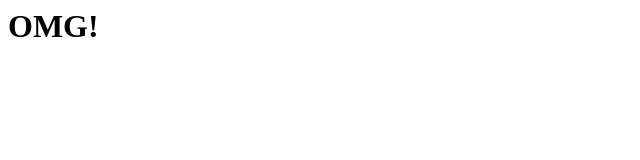
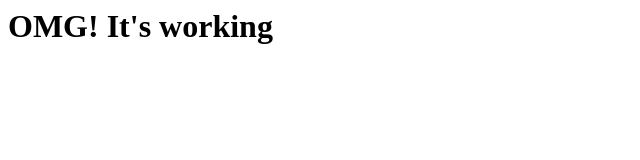
Before and after one commit to ctesic/gitLocalTest, a plain HTML site: page index.html in a window 1280 px wide. Shown: the whole page, without its empty margins (0-640 px from the left). Drawn offline with Linux system fonts and the light colour scheme.

Commit message:
New commit

```diff
--- a/index.html
+++ b/index.html
@@ -5,7 +5,7 @@
 </head>
 
 <body>
-    <h1>OMG!</h1>
+    <h1>OMG! It's working</h1>
 </body>
 
 </html>
```
